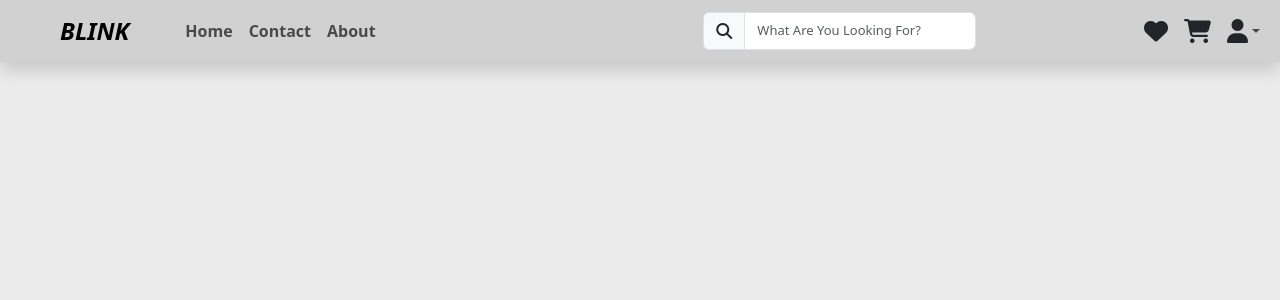
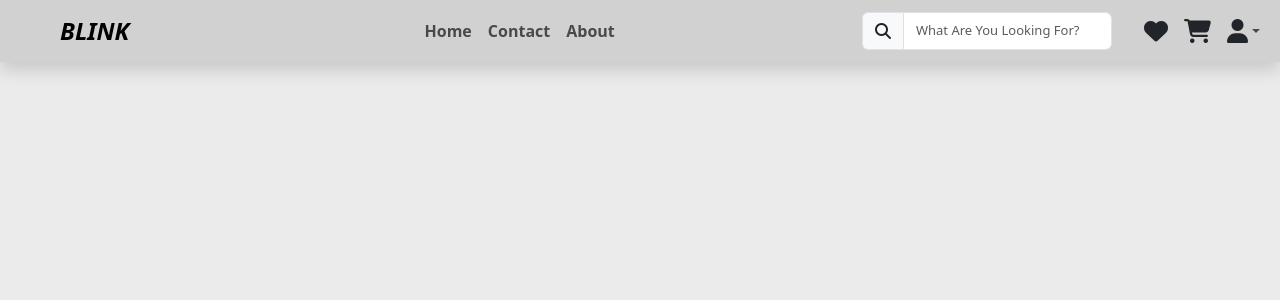
Before and after one commit to TarekFarouqq/BlinkAngular_T, an Angular app: page / in a window 1280 px wide. Shown: the top 300 px of the page. Built offline with nearby package versions, Linux system fonts and the light colour scheme.

Commit message:
modify navbar

```diff
--- a/angular.json
+++ b/angular.json
@@ -20,7 +20,6 @@
             "tsConfig": "tsconfig.app.json",
             "assets": ["src/assets"],
             "styles": [
-
               "src/styles.css",
               "node_modules/@fortawesome/fontawesome-free/css/all.min.css",
               "node_modules/bootstrap/dist/css/bootstrap.min.css"
@@ -75,7 +74,6 @@
             "tsConfig": "tsconfig.spec.json",
             "assets": ["src/assets"],
             "styles": [
-
               "src/styles.css",
               "node_modules/@fortawesome/fontawesome-free/css/all.min.css",
               "node_modules/bootstrap/dist/css/bootstrap.min.css"
--- a/src/app/app.component.ts
+++ b/src/app/app.component.ts
@@ -1,12 +1,12 @@
 import { Component } from '@angular/core';
 import { RouterOutlet } from '@angular/router';
 import { NavbarComponent } from "./navbar/navbar.component";
-import { ProductDetailsComponent } from "./product-details/product-details.component";
+
 
 
 @Component({
   selector: 'app-root',
-  imports: [RouterOutlet, NavbarComponent, ProductDetailsComponent],
+  imports: [RouterOutlet, NavbarComponent],
   templateUrl: './app.component.html',
   styleUrl: './app.component.css'
 })
--- a/src/app/navbar/navbar.component.html
+++ b/src/app/navbar/navbar.component.html
@@ -1,11 +1,11 @@
 <nav class="navbar fixed-top navbar-expand-lg bg-body-tertiary shadow" data-bs-theme="light" [ngClass]="{'hidden-navbar': isHidden}">
     <div class="container-fluid">
-      <a class="navbar-brand fs-4 fw-bolder mx-5  fst-italic" routerLink="/home">BLINK</a>
+      <a class="navbar-brand fs-4 fw-bolder mx-5 fst-italic" routerLink="/home">BLINK</a>
       <button class="navbar-toggler" type="button" data-bs-toggle="collapse" data-bs-target="#navbarSupportedContent" aria-controls="navbarSupportedContent" aria-expanded="false" aria-label="Toggle navigation">
         <span class="navbar-toggler-icon "></span>
       </button>
       <div class="collapse navbar-collapse " id="navbarSupportedContent">
-        <ul class="navbar-nav me-auto mb-2 mb-lg-0 ">
+        <ul class="navbar-nav mx-auto mb-2 mb-lg-0 ">
           <li class="nav-item">
             <a class="nav-link fw-bold " aria-current="page" routerLinkActive="text-success" routerLink="/home">Home</a>
           </li>
@@ -17,7 +17,8 @@
           </li>
         </ul>
 
-        <div class="input-group w-25 ms-auto  ">
+        <div class="d-flex align-items-center ">
+        <div class="input-group   ms-auto mx-4 " style="width: 250px;">
             <span class="input-group-text" id="basic-addon1"><a href="#"> <i class="fa-solid text-dark fa-magnifying-glass"></i></a></span>
             <input type="text" class="form-control" placeholder="What Are You Looking For?" aria-describedby="basic-addon1">
           </div>
@@ -29,18 +30,20 @@
             <a routerLink="/cart"><i class="fa-solid fa-cart-shopping fa-xl  "></i></a>
           </li>
           <li class="nav-item dropdown">
-            <a class="nav-link dropdown-toggle"  role="button" data-bs-toggle="dropdown" aria-expanded="false">
-                <i class="fa-solid fa-user fa-xl text-dark"></i>
+            <a #dropdownButton class="nav-link dropdown-toggle" role="button" (click)="toggleDropdown()">
+              <i class="fa-solid fa-user fa-xl text-dark"></i>
             </a>
             <ul class="dropdown-menu dropdown-menu-end">
-              <li><a class="dropdown-item" routerLink="/login" > <i class="fa-solid fa-user  text-dark mx-2"></i>Manage Account</a></li>
-              <li><a class="dropdown-item" routerLink="/login" > <i class="fa-solid fa-box-open mx-2"></i>My Orders</a></li>
-              <li><a class="dropdown-item" routerLink="/register"><i class="fa-solid fa-plus mx-2"></i>Register</a></li>
-              <li><a class="dropdown-item" routerLink="/login" ><i class="fa-solid fa-right-to-bracket mx-2"></i>Login</a></li>
-              <li><a class="dropdown-item" routerLink="/register"><i class="fa-solid fa-right-from-bracket mx-2"></i>Logout</a></li>
+              <li><a class="dropdown-item" routerLink="/login"><i class="fa-solid fa-user text-dark mx-2"></i> Manage Account</a></li>
+              <li><a class="dropdown-item" routerLink="/login"><i class="fa-solid fa-box-open mx-2"></i> My Orders</a></li>
+              <li><a class="dropdown-item" routerLink="/register"><i class="fa-solid fa-plus mx-2"></i> Register</a></li>
+              <li><a class="dropdown-item" routerLink="/login"><i class="fa-solid fa-right-to-bracket mx-2"></i> Login</a></li>
+              <li><a class="dropdown-item" routerLink="/register"><i class="fa-solid fa-right-from-bracket mx-2"></i> Logout</a></li>
             </ul>
-          </li><!-- dropdown -->
+          </li>
         </ul>
+      </div>
+
       </div>
     </div>
   </nav>
--- a/src/app/navbar/navbar.component.ts
+++ b/src/app/navbar/navbar.component.ts
@@ -1,5 +1,6 @@
 import { CommonModule } from '@angular/common';
-import { Component, HostListener } from '@angular/core';
+import { AfterViewInit, Component, ElementRef, HostListener, ViewChild } from '@angular/core';
+import { Dropdown } from 'bootstrap';
 
 
 @Component({
@@ -8,10 +9,19 @@ import { Component, HostListener } from '@angular/core';
   templateUrl: './navbar.component.html',
   styleUrl: './navbar.component.css'
 })
-export class NavbarComponent {
+export class NavbarComponent implements AfterViewInit {
+  @ViewChild('dropdownButton', { static: false }) dropdownElement!: ElementRef;
+  dropdown!: Dropdown;
   isHidden = false;
   lastScrollTop = 0;
 
+  ngAfterViewInit() {
+    this.dropdown = new Dropdown(this.dropdownElement.nativeElement);
+  }
+
+  toggleDropdown() {
+    this.dropdown.toggle();
+  }
   @HostListener("window:scroll", [])
   onWindowScroll() {
     const currentScroll = window.scrollY;
--- a/src/app/product-details/product-details.component.ts
+++ b/src/app/product-details/product-details.component.ts
@@ -58,7 +58,9 @@ export class ProductDetailsComponent implements AfterViewInit {
       this.activeIndex = event.to;
     });
     // Check if we need to show arrows
-    this.showArrows = this.images.length > 4;
+    setTimeout(() => {
+      this.showArrows = this.images.length > 4;
+    });
   }
 
   selectImage(index: number) {
```
